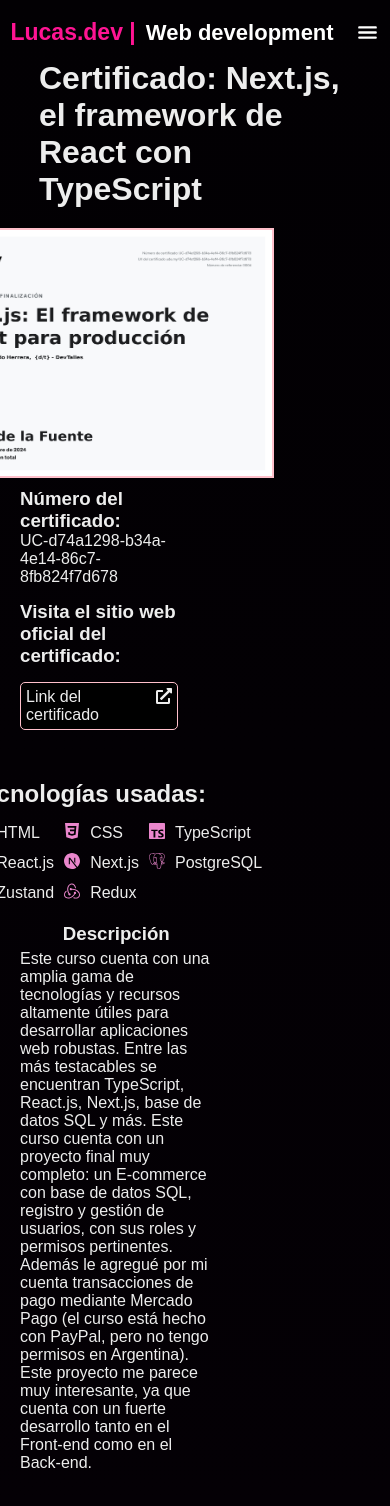
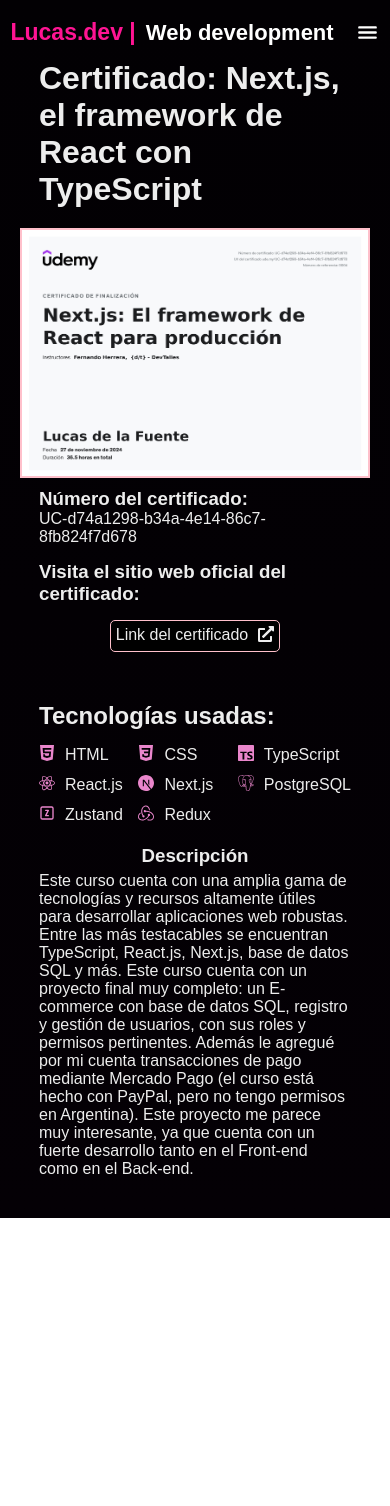
Before and after one commit to Lucano17/lucas.dev-page, a Next.js app: page /certificate/1 in a window 390 px wide. Shown: the top 1506 px of the page. After the commit the page ends 1218 px from the top, so only its background shows below. Built offline with nearby package versions, Linux system fonts and the light colour scheme.

Commit message:
Styles: Certificate[id] page

```diff
--- a/src/app/certificate/[id]/page.module.css
+++ b/src/app/certificate/[id]/page.module.css
@@ -110,7 +110,7 @@
   margin-top: 5px;
 }
 
-@media (max-width: 800px) {
+@media (max-width: 780px) {
   .container {
     display: flex;
     flex-direction: column;
@@ -118,12 +118,20 @@
   }
   .mainContent {
     flex-direction: column;
+    justify-content: center;
+    align-items: center;
+    margin-left: auto;
+    width: 100%;
   }
   .section {
+    width: 100%;
     max-width: 100%;
+    align-items: center;
   }
   .aside {
+    width: 100%;
     max-width: 100%;
+    align-items: center;
   }
   .techGrid {
     grid-template-columns: repeat(3, 1fr);
--- a/src/app/mailRedirect/page.tsx
+++ b/src/app/mailRedirect/page.tsx
@@ -6,7 +6,7 @@
 
   useEffect(() => {
     window.location.href =
-      "mailto:lucasdlf17@gmail.com?subject=(Dígame su asunto)&body=(Dígame su mensaje)";
+      "mailto:lucasdelafuente.dev@gmail.com?subject=(Dígame su asunto)&body=(Dígame su mensaje)";
   }, []);
 
   return null;
--- a/src/components/experience/TimeLine.module.css
+++ b/src/components/experience/TimeLine.module.css
@@ -93,11 +93,13 @@
 @media (max-width: 780px) {
   .timelineAxis {
     padding-left: 1.5rem; /* Achica el espacio interno para que entre el texto */
-            margin-left: 0.5rem;  /* Despega la línea rosa del borde de la pantalla */
+    margin-left: 0.5rem; /* Despega la línea rosa del borde de la pantalla */
   }
 
   .circle {
-                    left: calc(-1.5rem - 1px); /* Reajusta el círculo para que calce con el nuevo padding */
+    left: calc(
+      -1.5rem - 1px
+    ); /* Reajusta el círculo para que calce con el nuevo padding */
   }
 
   .position {
```
Also changed, not shown: src/screens/Contact.module.css (+4 -8 lines). Lines whose indentation alone changed are shown as unchanged.
